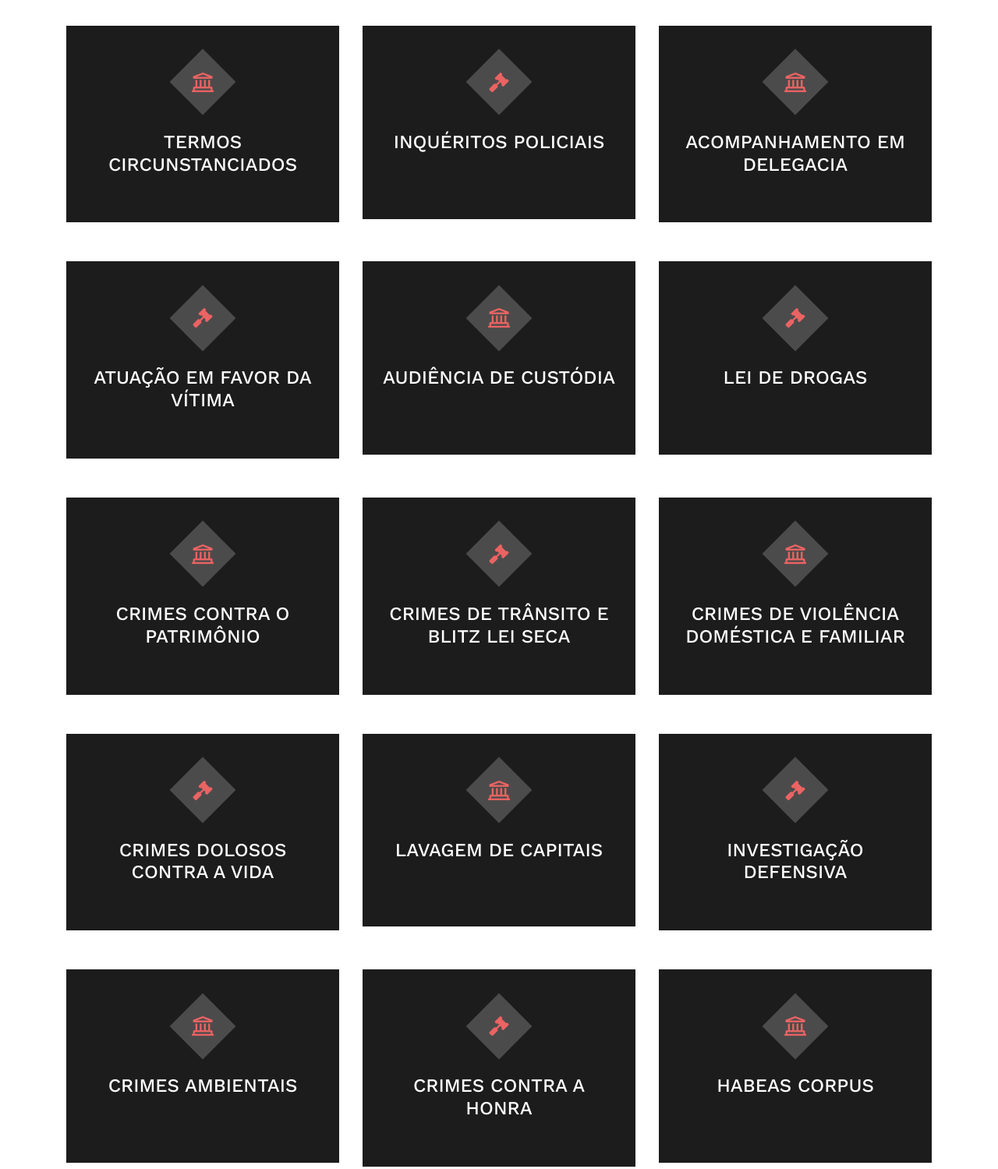
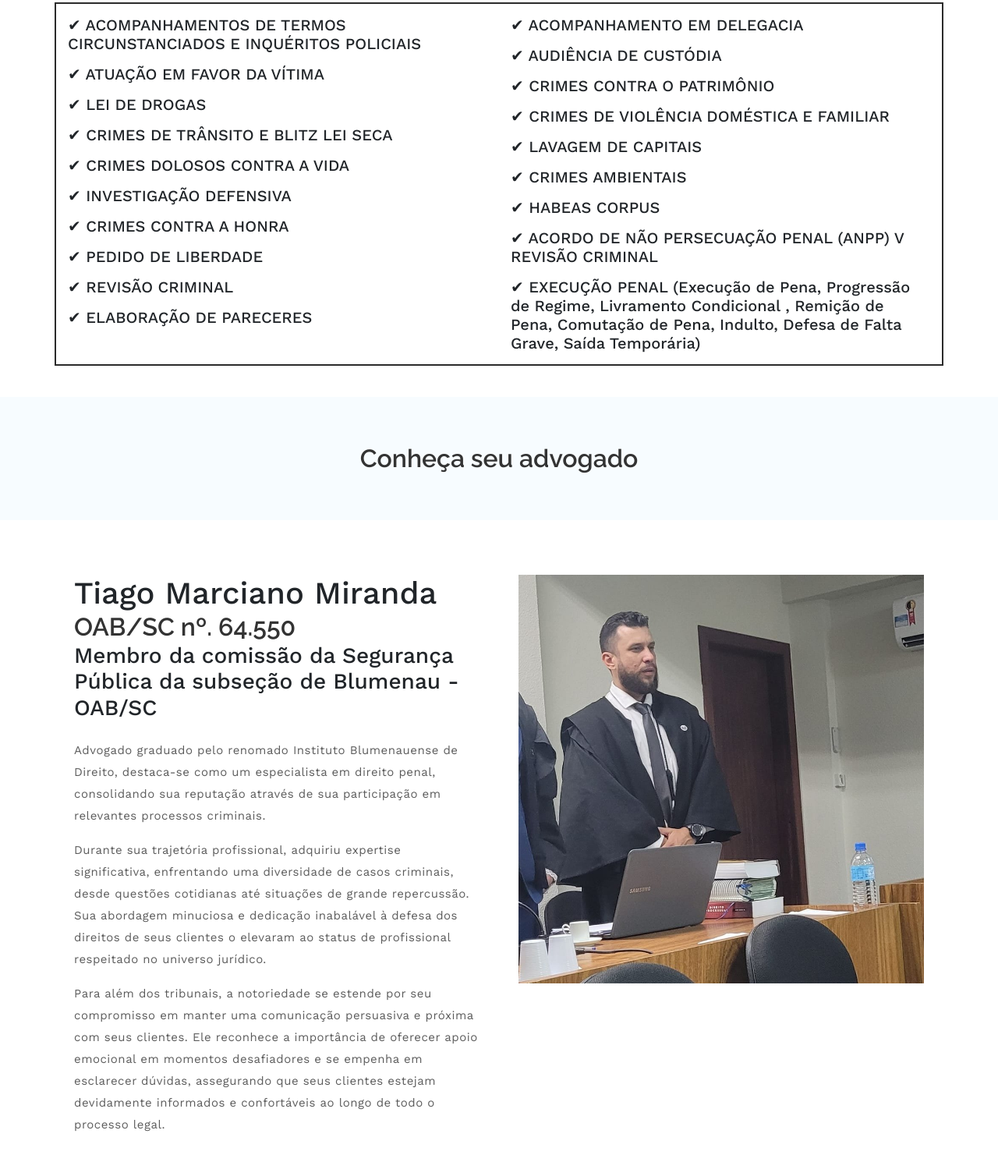
Before and after one commit to Agnaldo-Jr/tiagomiranda.github.io, a plain HTML site: page index.html in a window 1280 px wide. Shown: the part 1449-2948 px from the top of the page at 78% size. Drawn offline with nearby package versions, Linux system fonts and the light colour scheme.

Commit message:
Add files via upload
update final

```diff
--- a/assets/css/style.css
+++ b/assets/css/style.css
@@ -517,3 +517,8 @@ footer {
       margin-bottom: 10px; /* Adiciona um espaçamento entre os links empilhados */
   }
 }
+
+h5{
+  margin-bottom: 15px;
+  margin-top: 15px;
+}
--- a/index.html
+++ b/index.html
@@ -102,175 +102,32 @@
                     </div>
                 </div>
             </div>
-            <div class="row">
-                <div class="col-lg-4 col-md-4 col-sm-6">
-                    <div class="box-se">
-                        <div class="icon-box-se">
-                            <i class="far fa-landmark"></i>
-                        </div>
-                        <h3>TERMOS CIRCUNSTANCIADOS</h3>
+            <div class="row" style="border:2px solid#2b2b2b;">
+                <div class="col-lg-6 col-md-6 col-12">
+                    <div class="_Ol_er_qw">
+                        <h5>✔ ACOMPANHAMENTOS DE TERMOS CIRCUNSTANCIADOS E INQUÉRITOS POLICIAIS</h5>
+                        <h5>✔ ATUAÇÃO EM FAVOR DA VÍTIMA</h5>
+                        <h5>✔ LEI DE DROGAS</h5>
+                        <h5>✔ CRIMES DE TRÂNSITO E BLITZ LEI SECA</h5>
+                        <h5>✔ CRIMES DOLOSOS CONTRA A VIDA</h5>
+                        <h5>✔ INVESTIGAÇÃO DEFENSIVA</h5>
+                        <h5>✔ CRIMES CONTRA A HONRA</h5>
+                        <h5>✔ PEDIDO DE LIBERDADE</h5>
+                        <h5>✔ REVISÃO CRIMINAL</h5>
+                        <h5>✔ ELABORAÇÃO DE PARECERES</h5>
                     </div>
                 </div>
-
-                <div class="col-lg-4 col-md-4 col-sm-6">
-                    <div class="box-se">
-                        <div class="icon-box-se">
-                            <i class="fas fa-gavel"></i>
-                        </div>
-                        <h3>INQUÉRITOS POLICIAIS</h3>
-                        <br>
-                    </div>
-                </div>
-
-                <div class="col-lg-4 col-md-4 col-sm-6">
-                    <div class="box-se">
-                        <div class="icon-box-se">
-                            <i class="far fa-landmark"></i>
-                        </div>
-                        <h3>ACOMPANHAMENTO EM DELEGACIA</h3>
-                    </div>
-                </div>
-
-                <div class="col-lg-4 col-md-4 col-sm-6">
-                    <div class="box-se">
-                        <div class="icon-box-se">
-                            <i class="fas fa-gavel"></i>
-                        </div>
-                        <h3>ATUAÇÃO EM FAVOR DA VÍTIMA</h3>
-                    </div>
-                </div>
-
-                <div class="col-lg-4 col-md-4 col-sm-6">
-                    <div class="box-se">
-                        <div class="icon-box-se">
-                            <i class="far fa-landmark"></i>
-                        </div>
-                        <h3>AUDIÊNCIA DE CUSTÓDIA</h3>
-                        <br>
-                    </div>
-                </div>
-
-                <div class="col-lg-4 col-md-4 col-sm-6">
-                    <div class="box-se">
-                        <div class="icon-box-se">
-                            <i class="fas fa-gavel"></i>
-                        </div>
-                        <h3>LEI DE DROGAS</h3>
-                        <br>
-                    </div>
-                </div>
-
-                <div class="col-lg-4 col-md-4 col-sm-6">
-                    <div class="box-se">
-                        <div class="icon-box-se">
-                            <i class="far fa-landmark"></i>
-                        </div>
-                        <h3>CRIMES CONTRA O PATRIMÔNIO</h3>
-                    </div>
-                </div>
-
-                <div class="col-lg-4 col-md-4 col-sm-6">
-                    <div class="box-se">
-                        <div class="icon-box-se">
-                            <i class="fas fa-gavel"></i>
-                        </div>
-                        <h3>CRIMES DE TRÂNSITO E BLITZ LEI SECA</h3>
-                    </div>
-                </div>
-
-                <div class="col-lg-4 col-md-4 col-sm-6">
-                    <div class="box-se">
-                        <div class="icon-box-se">
-                            <i class="far fa-landmark"></i>
-                        </div>
-                        <h3>CRIMES DE VIOLÊNCIA DOMÉSTICA E FAMILIAR</h3>
-                    </div>
-                </div>
-
-                <div class="col-lg-4 col-md-4 col-sm-6">
-                    <div class="box-se">
-                        <div class="icon-box-se">
-                            <i class="fas fa-gavel"></i>
-                        </div>
-                        <h3>CRIMES DOLOSOS CONTRA A VIDA</h3>
-                    </div>
-                </div>
-
-                <div class="col-lg-4 col-md-4 col-sm-6">
-                    <div class="box-se">
-                        <div class="icon-box-se">
-                            <i class="far fa-landmark"></i>
-                        </div>
-                        <h3>LAVAGEM DE CAPITAIS</h3>
-                        <br>
-                    </div>
-                </div>
-
-                <div class="col-lg-4 col-md-4 col-sm-6">
-                    <div class="box-se">
-                        <div class="icon-box-se">
-                            <i class="fas fa-gavel"></i>
-                        </div>
-                        <h3>INVESTIGAÇÃO DEFENSIVA</h3>
-                    </div>
-                </div>
-
-                <div class="col-lg-4 col-md-4 col-sm-6">
-                    <div class="box-se">
-                        <div class="icon-box-se">
-                            <i class="far fa-landmark"></i>
-                        </div>
-                        <h3>CRIMES AMBIENTAIS</h3>
-                        <br>
-                    </div>
-                </div>
-
-                <div class="col-lg-4 col-md-4 col-sm-6">
-                    <div class="box-se">
-                        <div class="icon-box-se">
-                            <i class="fas fa-gavel"></i>
-                        </div>
-                        <h3>CRIMES CONTRA A HONRA</h3>
-                    </div>
-                </div>
-
-                <div class="col-lg-4 col-md-4 col-sm-6">
-                    <div class="box-se">
-                        <div class="icon-box-se">
-                            <i class="far fa-landmark"></i>
-                        </div>
-                        <h3>HABEAS CORPUS</h3>
-                        <br>
-                    </div>
-                </div>
-
-                <div class="col-lg-4 col-md-4 col-sm-6">
-                    <div class="box-se">
-                        <div class="icon-box-se">
-                            <i class="fas fa-gavel"></i>
-                        </div>
-                        <h3>PEDIDO DE LIBERDADE</h3>
-                        <br><br><br><br><br>
-                    </div>
-                </div>
-
-                <div class="col-lg-4 col-md-4 col-sm-6">
-                    <div class="box-se">
-                        <div class="icon-box-se">
-                            <i class="far fa-landmark"></i>
-                        </div>
-                        <h3>ACORDO DE NÃO PERSECUAÇÃO PENAL (ANPP)</h3>
-                        <br><br><br>
-                    </div>
-                </div>
-
-                <div class="col-lg-4 col-md-4 col-sm-6">
-                    <div class="box-se">
-                        <div class="icon-box-se">
-                            <i class="fas fa-gavel"></i>
-                        </div>
-                        <h3>EXECUÇÃO PENAL</h3>
-                        <p>Execução de Pena, Progressão de Regime, Livramento Condicional , Remição de Pena, Comutação de Pena, Indulto, Defesa de Falta Grave, Saída Temporária</p>
+                <div class="col-lg-6 col-md-6 col-12">
+                    <div class="_Ol_er_qw">
+                            <h5>✔ ACOMPANHAMENTO EM DELEGACIA</h5>
+                            <h5>✔ AUDIÊNCIA DE CUSTÓDIA</h5>
+                            <h5>✔ CRIMES CONTRA O PATRIMÔNIO</h5>
+                            <h5>✔ CRIMES DE VIOLÊNCIA DOMÉSTICA E FAMILIAR</h5>
+                            <h5>✔ LAVAGEM DE CAPITAIS</h5>
+                            <h5>✔ CRIMES AMBIENTAIS</h5>
+                            <h5>✔ HABEAS CORPUS</h5>
+                            <h5>✔ ACORDO DE NÃO PERSECUAÇÃO PENAL (ANPP) V REVISÃO CRIMINAL</h5>
+                            <h5>✔ EXECUÇÃO PENAL (Execução de Pena, Progressão de Regime, Livramento Condicional , Remição de Pena, Comutação de Pena, Indulto, Defesa de Falta Grave, Saída Temporária)</h5>
                     </div>
                 </div>
             </div>
```
